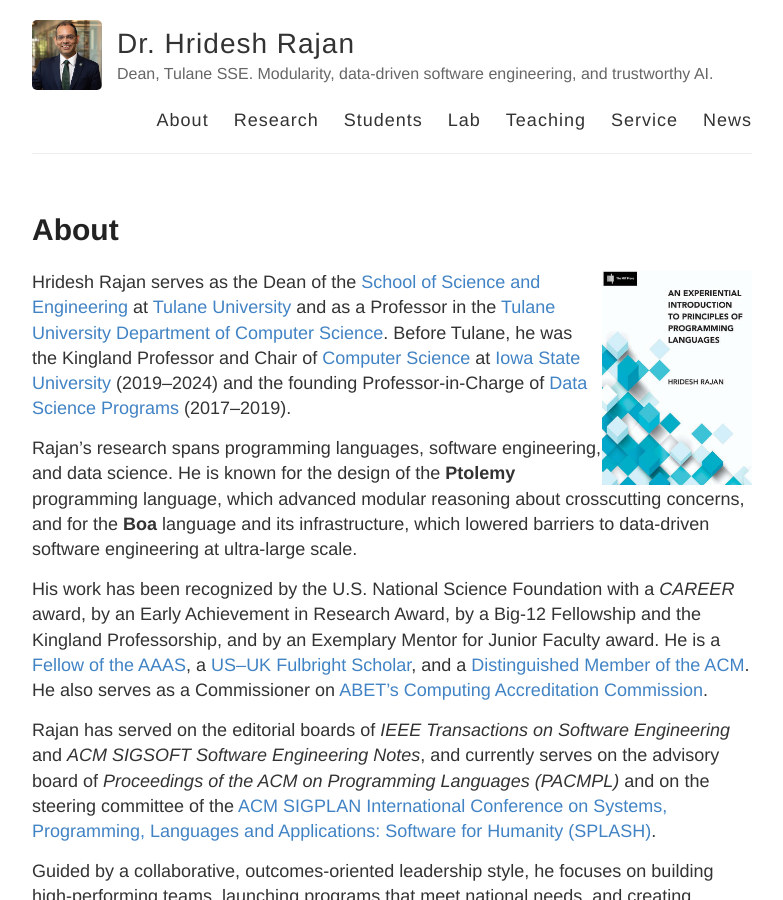
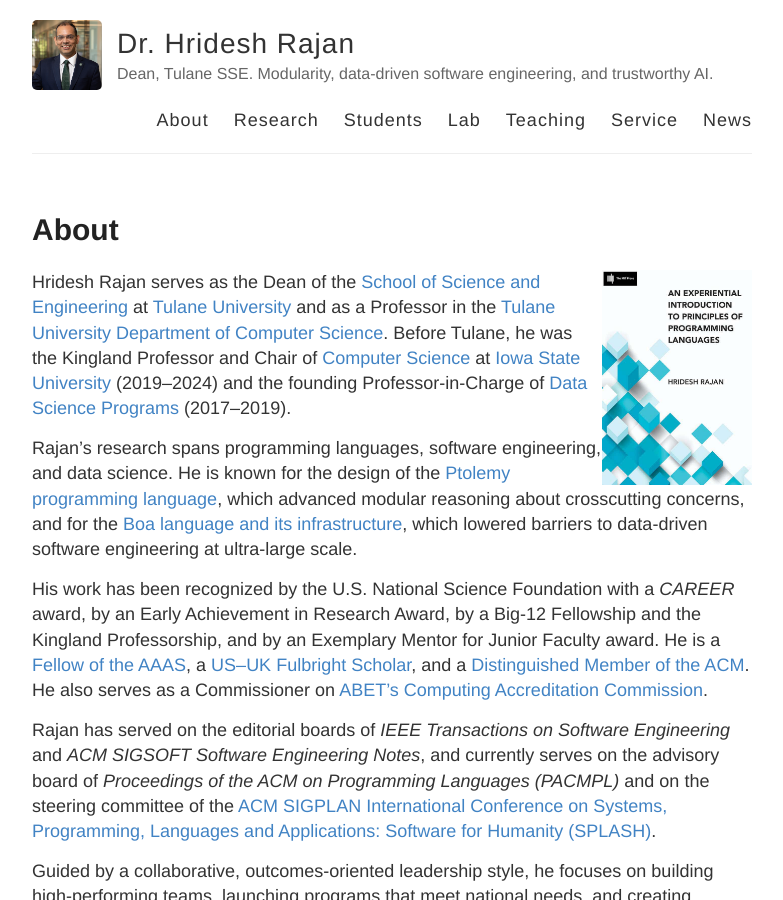
Before and after one commit to hridesh/hridesh.github.io, a Jekyll site: the page built from index.md, in a window 1280 px wide and 900 px high. Shown: the whole window, without its empty margins (248-1031 px from the left). Built offline with Jekyll 4.4.1, drawn with Linux system fonts in a browser that asks for light colours; some of the changed lines change nothing that is shown.

Commit message:
misc changes

```diff
--- a/index.md
+++ b/index.md
@@ -8,7 +8,7 @@
 
 Hridesh Rajan serves as the Dean of the [School of Science and Engineering](https://sse.tulane.edu) at [Tulane University](https://tulane.edu) and as a Professor in the [Tulane University Department of Computer Science](https://sse.tulane.edu/cs). Before Tulane, he was the Kingland Professor and Chair of [Computer Science](https://www.cs.iastate.edu) at [Iowa State University](https://www.iastate.edu) (2019–2024) and the founding Professor-in-Charge of [Data Science Programs](https://datascience.iastate.edu) (2017–2019).
 
-Rajan’s research spans programming languages, software engineering, and data science. He is known for the design of the **Ptolemy** programming language, which advanced modular reasoning about crosscutting concerns, and for the **Boa** language and its infrastructure, which lowered barriers to data-driven software engineering at ultra-large scale.
+Rajan’s research spans programming languages, software engineering, and data science. He is known for the design of the [Ptolemy programming language](https://link.springer.com/chapter/10.1007/978-3-540-70592-5_8), which advanced modular reasoning about crosscutting concerns, and for the [Boa language and its infrastructure](https://github.com/boalang), which lowered barriers to data-driven software engineering at ultra-large scale.
 
 His work has been recognized by the U.S. National Science Foundation with a *CAREER* award, by an Early Achievement in Research Award, by a Big-12 Fellowship and the Kingland Professorship, and by an Exemplary Mentor for Junior Faculty award. He is a [Fellow of the AAAS](https://www.aaas.org/news/aaas-announces-leading-scientists-elected-2020-fellows), a [US–UK Fulbright Scholar](https://fulbrightscholars.org/grantee/hridesh-rajan), and a [Distinguished Member of the ACM](https://awards.acm.org/award_winners/rajan_6359301). He also serves as a Commissioner on [ABET’s Computing Accreditation Commission](https://www.abet.org/about-abet/governance/accreditation-commissions/).
 
```
